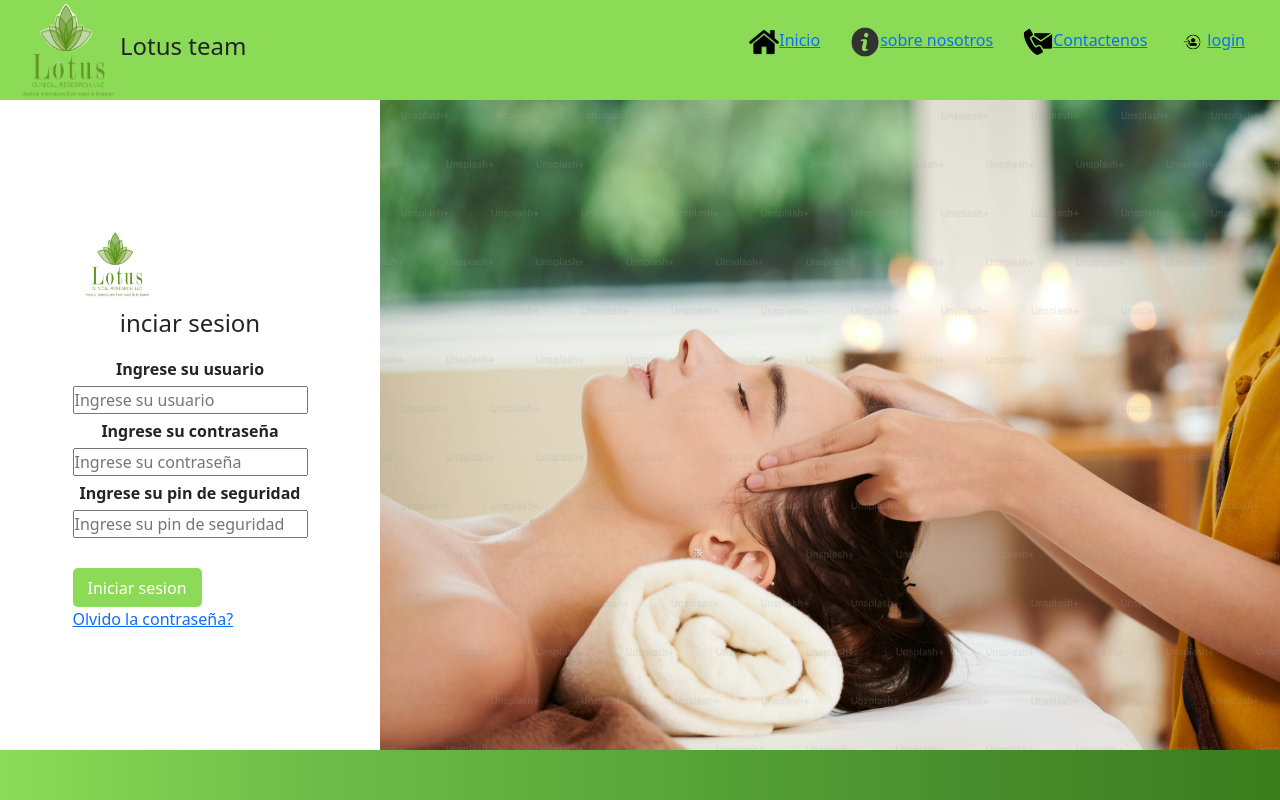
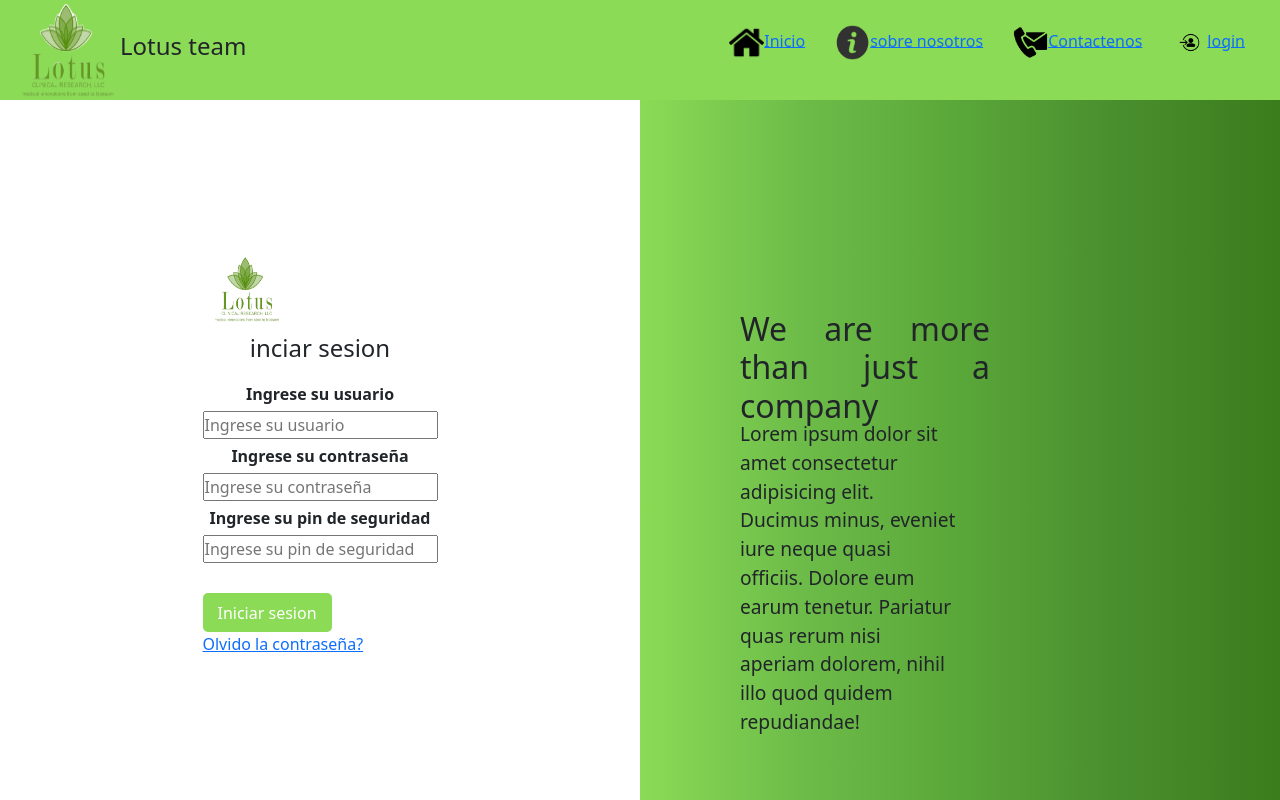
Before and after one commit to JulioCortazar2307/Julio_Cortazar, a plain HTML site: page login.html in a window 1280 px wide. Drawn offline with nearby package versions, Linux system fonts and the light colour scheme.

Commit message:
imagen de index alineada y login corregido

```diff
--- a/Styles/Styles.css
+++ b/Styles/Styles.css
@@ -3,9 +3,7 @@
   padding: 0;
   box-sizing: border-box;
 }
-body{
-  background: linear-gradient(0.25turn, #8cdb57, #6dbc49, #5aa739, #498e2e, #3b7c1d);
-}
+
 
 .logo img {
   width: 100px ;
@@ -53,15 +51,33 @@ body{
 }
 
 .nav ul li img {
-  width: 30px;
-  height: 30px;
+  width: 35px;
+  height: 35px;
+}
+
+.contenido{
+    display: flex;
+    align-content: center;
+    justify-content: center;
+}
+
+.contenido h1{
+    font-size: 2rem;
+    text-align: center;
+    margin-top: 20px;
+    width: 100%;
+}
+
+.contenido img{
+    width: 900px;
+    height: 650px;
 }
 
 .examen{
   display: flex;
   justify-content: space-between;
   align-items: center;
-  height: 650px;
+  height: 700px;
   width: 100%;
 
 }
@@ -88,9 +104,35 @@ body{
   margin: 10px;
 
 }
-.degrade img{
-  width: 900px;
-  height: 650px;
+.degrade{
+  width: 50%;
+  height: 100%;
+  background: linear-gradient(0.25turn, #8cdb56, #6dbc49, #5aa739, #498e2e, #3b7c1d); /*la paleta de colores de este degradado esta en la carpeta images*/
+  padding: 50px;
+  flex-wrap: wrap;
+
+}
+
+.degrade h2{
+  font-size: 2rem;
+  text-align: justify;
+  margin-top: 160px;
+  margin-left: 50px;
+  align-items: center;
+  justify-content: center;
+  justify-items: center;
+  width: 250px;
+  height: 100px;
+  margin-right: 45%;
+}
+.degrade p{
+    font-size: 1.2rem;
+    text-align: center;
+    margin-top: 10px;
+    margin-left: 50px;
+    width: 40%;
+    margin-right: 30%;
+    text-align: left;
 }
 
 
--- a/inicio.html
+++ b/login.html
@@ -30,23 +30,23 @@
                 <form action="login" method="get">
                     <img src="Images/logo.png" alt="logo">
                     <h2>inciar sesion</h2>
-                    <label for="username">Ingrese su usuario</label>
+                    <label for="username" class="">Ingrese su usuario</label>
                     <input type="text" name="username" id="username" placeholder="Ingrese su usuario">
-                    <label for="password">Ingrese su contraseña</label>
+                    <label for="password" class="">Ingrese su contraseña</label>
                     <input type="password" name="password" id="password" placeholder="Ingrese su contraseña">
-                    <label for="pin">Ingrese su pin de seguridad</label>
+                    <label for="pin" class="">Ingrese su pin de seguridad</label>
                     <input type="number" name="pin" id="pin" placeholder="Ingrese su pin de seguridad"><br>
                     <button type="enviar">Iniciar sesion</button><br>
                     <a href="">Olvido la contraseña?</a>
                 </form>
             </div>
             <div class="degrade">
-                <img src="Images/spa_relleno2.jpeg" alt="imagen">
+                <h2>We are more than just a company</h2>
+                <p>Lorem ipsum dolor sit amet consectetur adipisicing elit. Ducimus minus, eveniet iure neque quasi officiis. Dolore eum earum tenetur. Pariatur quas rerum nisi aperiam dolorem, nihil illo quod quidem repudiandae!</p>
             </div>
 
     </section>
 </body>
 </html>
 
-<!--                <h2>We are more than just a company</h2>
-                <p>Lorem ipsum dolor sit amet consectetur adipisicing elit. Ducimus minus, eveniet iure neque quasi officiis. Dolore eum earum tenetur. Pariatur quas rerum nisi aperiam dolorem, nihil illo quod quidem repudiandae!</p>-->
+<!--                -->
```
Also changed, not shown: index.html (+3 -3 lines), Images/paleta de colores usada.png (added), Images/spa_img1.png (deleted), Images/spa_img_2.jpg (deleted), Images/spa_relleno2.jpeg (deleted), contactenos.html (deleted), nosotros.html (deleted).
